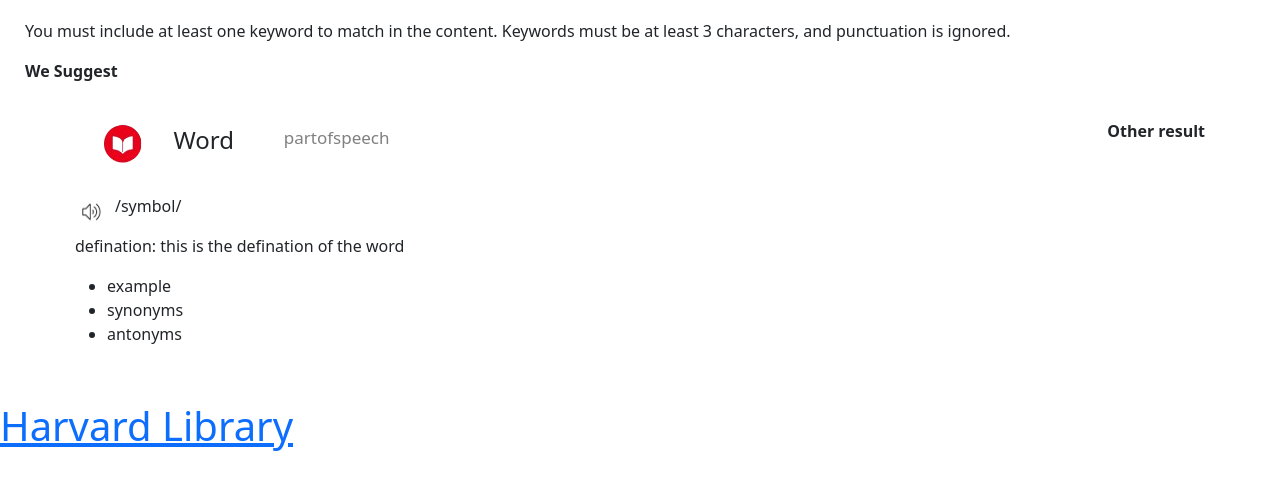
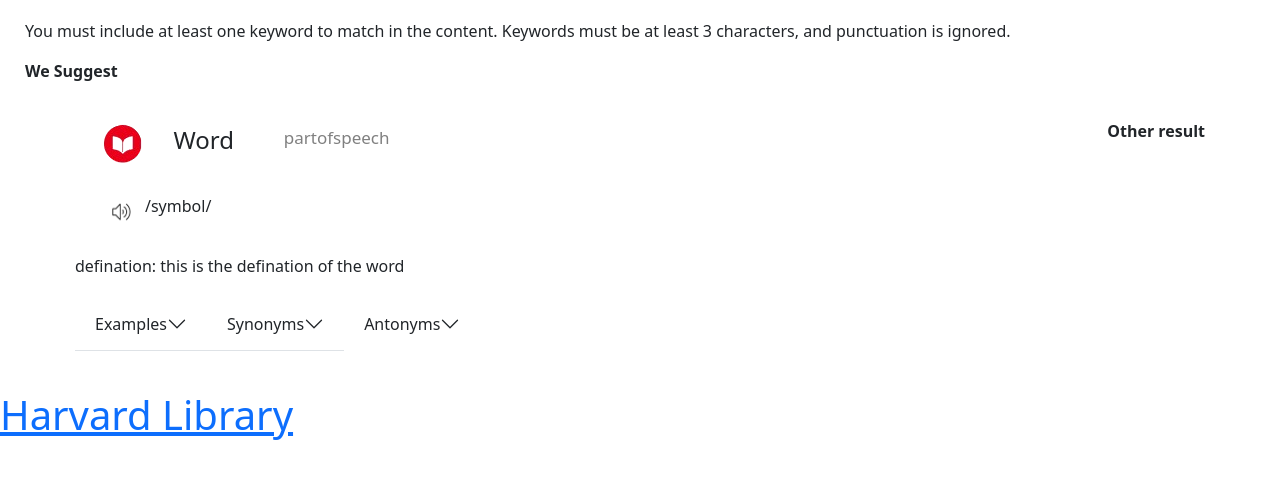
Before and after one commit to Gias-uddin-vuiya/harvard-dictionary, a Flask app: page / in a window 1280 px wide. Shown: the part 301-800 px from the top of the page. Run offline with Flask 3, Linux system fonts and the light colour scheme; some web fonts are replaced.

Commit message:
add accordion

```diff
--- a/static/style.css
+++ b/static/style.css
@@ -130,9 +130,35 @@ form button:hover {
     margin-top: 20px;
 }
 .sound-and-symbol img {
-    color: darkred;
     width: 30px;
     height: 30px;
     cursor: pointer;
+    margin-left: 30px;;
     margin-right: 10px;
 }
+
+.more-info ul {
+    margin: 0;
+    display: flex;
+    justify-content: space-between;
+}
+.more-info ul li {
+    list-style: none;
+    border-right: 1px solid #6c757d;
+    padding: 5px 10px 5px 0;
+    font-weight: bold;
+    color: #e90949;
+}
+
+
+.defination{
+    margin: 20px 0;
+}
+/* testing information */
+
+.more-information #more-info{
+    width: 100px;
+    display: flex;
+    justify-content: space-between;
+
+}
--- a/templates/home.html
+++ b/templates/home.html
@@ -34,7 +34,7 @@ Home
                     onclick="document.getElementById('word-audio').play();">
 
                     <audio id="word-audio">
-                        <source src="https://api.dictionaryapi.dev/media/pronunciations/en/english-us.mp3" type="audio/mpeg">
+                        <source src="https://api.dictionaryapi.dev/media/pronunciations/en/science-1-ca.mp3" type="audio/mpeg">
                         Your browser does not support the audio element.
                     </audio>
                     <p>/symbol/</p>
@@ -43,12 +43,40 @@ Home
                 <div class="defination">
                     <p>defination: this is the defination of the word</p>
                 </div>
-                <div class="more-info">
-                    <ul>
-                        <li>example</li>
-                        <li>synonyms</li>
-                        <li>antonyms</li>
-                    </ul>
+
+                <div class="more-information">
+                    <div class="accordion accordion-flush" id="more-info">
+                    <div class="accordion-item">
+                        <h2 class="accordion-header">
+                        <button class="accordion-button collapsed" type="button" data-bs-toggle="collapse" data-bs-target="#flush-collapseOne" aria-expanded="false" aria-controls="flush-collapseOne">
+                            Examples
+                        </button>
+                        </h2>
+                        <div id="flush-collapseOne" class="accordion-collapse collapse" data-bs-parent="#accordionFlushExample">
+                        <div class="accordion-body">Placeholder content for this accordion, which is intended to demonstrate the <code>.accordion-flush</code> class. This is the first item’s accordion body.</div>
+                        </div>
+                    </div>
+                    <div class="accordion-item">
+                        <h2 class="accordion-header">
+                        <button class="accordion-button collapsed" type="button" data-bs-toggle="collapse" data-bs-target="#flush-collapseTwo" aria-expanded="false" aria-controls="flush-collapseTwo">
+                            Synonyms
+                        </button>
+                        </h2>
+                        <div id="flush-collapseTwo" class="accordion-collapse collapse" data-bs-parent="#accordionFlushExample">
+                        <div class="accordion-body">Placeholder content for this accordion, which is intended to demonstrate the <code>.accordion-flush</code> class. This is the second item’s accordion body. Let’s imagine this being filled with some actual content.</div>
+                        </div>
+                    </div>
+                    <div class="accordion-item">
+                        <h2 class="accordion-header">
+                        <button class="accordion-button collapsed" type="button" data-bs-toggle="collapse" data-bs-target="#flush-collapseThree" aria-expanded="false" aria-controls="flush-collapseThree">
+                            Antonyms
+                        </button>
+                        </h2>
+                        <div id="flush-collapseThree" class="accordion-collapse collapse" data-bs-parent="#accordionFlushExample">
+                        <div class="accordion-body">Placeholder content for this accordion, which is intended to demonstrate the <code>.accordion-flush</code> class. This is the third item’s accordion body. Nothing more exciting happening here in terms of content, but just filling up the space to make it look, at least at first glance, a bit more representative of how this would look in a real-world application.</div>
+                        </div>
+                    </div>
+                    </div>
                 </div>
             </div>
             <div class="right-sidebar">
```
